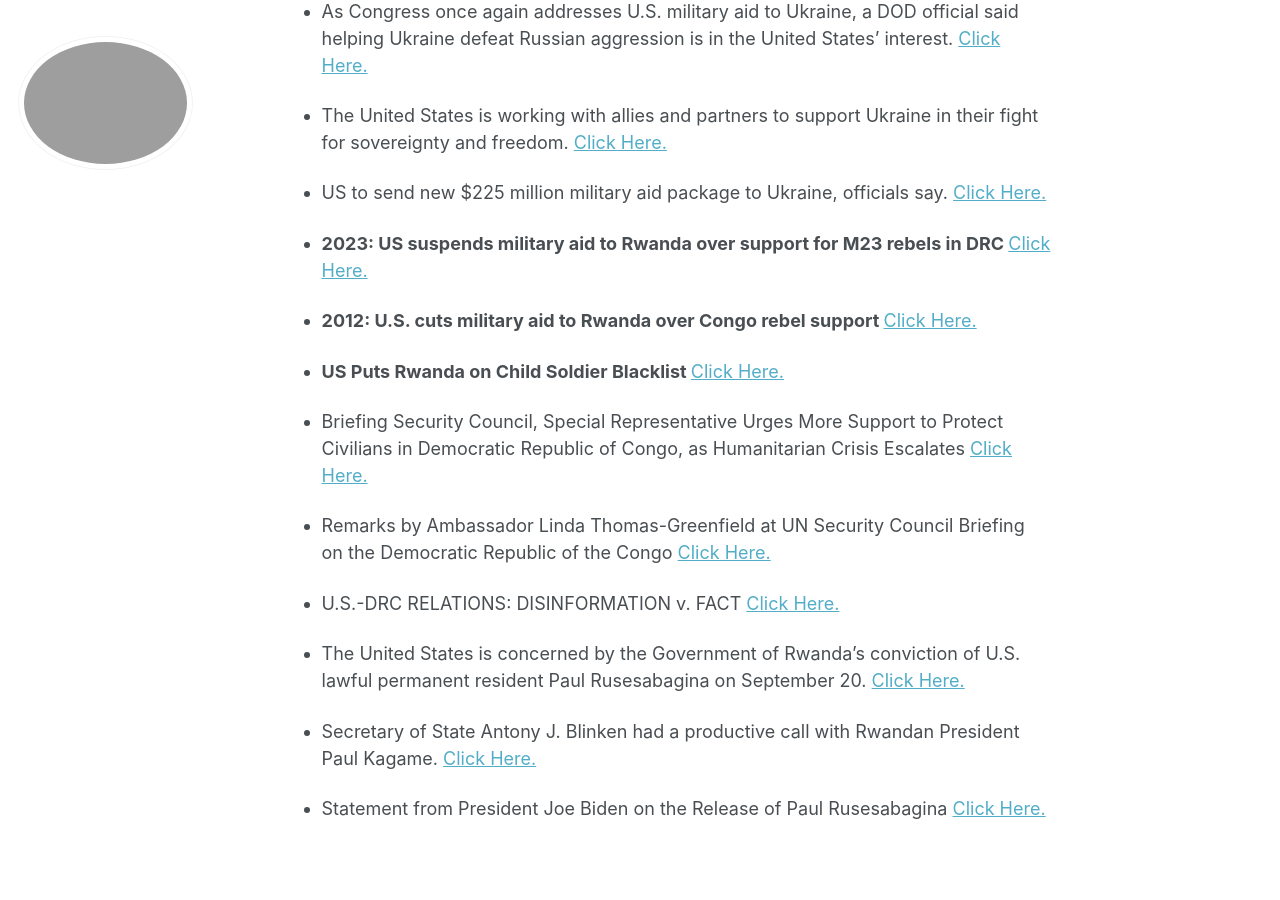
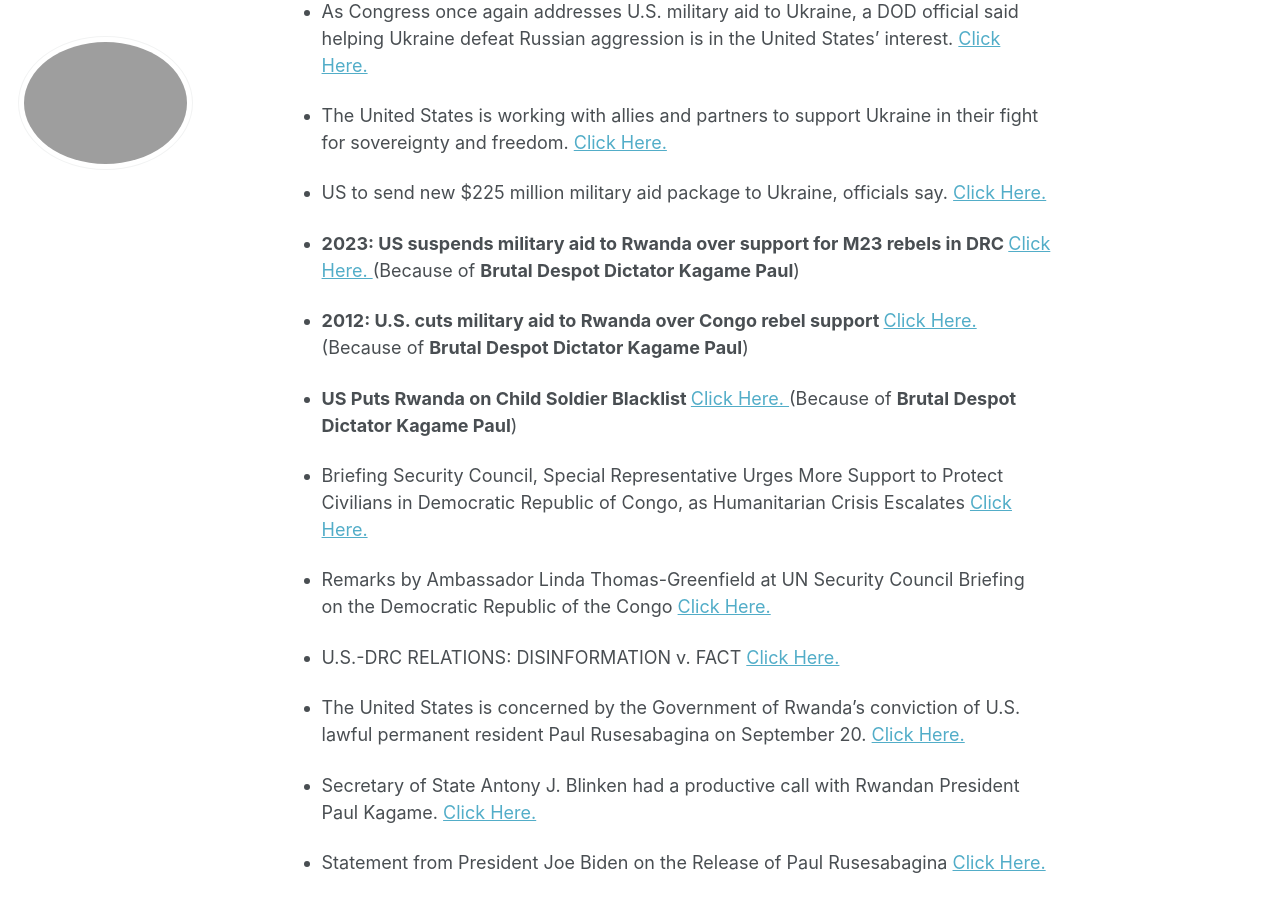
Before and after one commit to phdcsseiden/phdcsseiden.github.io, a Jekyll site: the page built from _pages/News.md, in a window 1280 px wide and 900 px high, scrolled down 503 px. Built offline with Jekyll 4.4.1, drawn with Linux system fonts in a browser that asks for light colours.

Commit message:
Update News.md

```diff
--- a/_pages/News.md
+++ b/_pages/News.md
@@ -25,13 +25,13 @@ Turkey, Tajikistan, Egypt, Russia, Turkmenistan, Uzbekistan, Iran, Belarus, and
 - US to send new $225 million military aid package to Ukraine, officials say. <a href=" https://apnews.com/article/ukraine-russia-military-aid-us-e0a07e45c4b6656d128c5df8c51357fb"> Click Here. </a>
 
 
-- <b>2023: US suspends military aid to Rwanda over support for M23 rebels in DRC </b> <a href=" https://www.theafricareport.com/323896/us-suspends-military-aid-to-rwanda-over-support-for-m23-rebels-in-drc/"> Click Here. </a>
+- <b>2023: US suspends military aid to Rwanda over support for M23 rebels in DRC </b> <a href=" https://www.theafricareport.com/323896/us-suspends-military-aid-to-rwanda-over-support-for-m23-rebels-in-drc/"> Click Here. </a> (Because of <b>Brutal Despot Dictator Kagame Paul</b>)
 
 
-- <b>2012: U.S. cuts military aid to Rwanda over Congo rebel support </b> <a href=" https://www.reuters.com/article/idUSBRE86K0AY/"> Click Here. </a>
+- <b>2012: U.S. cuts military aid to Rwanda over Congo rebel support </b> <a href=" https://www.reuters.com/article/idUSBRE86K0AY/"> Click Here. </a> (Because of <b>Brutal Despot Dictator Kagame Paul</b>)
 
 
-- <b>US Puts Rwanda on Child Soldier Blacklist </b> <a href=" https://www.ecofinagency.com/public-management/2209-44884-us-puts-rwanda-on-child-soldier-blacklist"> Click Here. </a>
+- <b>US Puts Rwanda on Child Soldier Blacklist </b> <a href=" https://www.ecofinagency.com/public-management/2209-44884-us-puts-rwanda-on-child-soldier-blacklist"> Click Here. </a> (Because of <b>Brutal Despot Dictator Kagame Paul</b>)
 
 
 - Briefing Security Council, Special Representative Urges More Support to Protect Civilians in Democratic Republic of Congo, as Humanitarian Crisis Escalates <a href=" https://press.un.org/en/2023/sc15426.doc.htm"> Click Here.</a>
```
